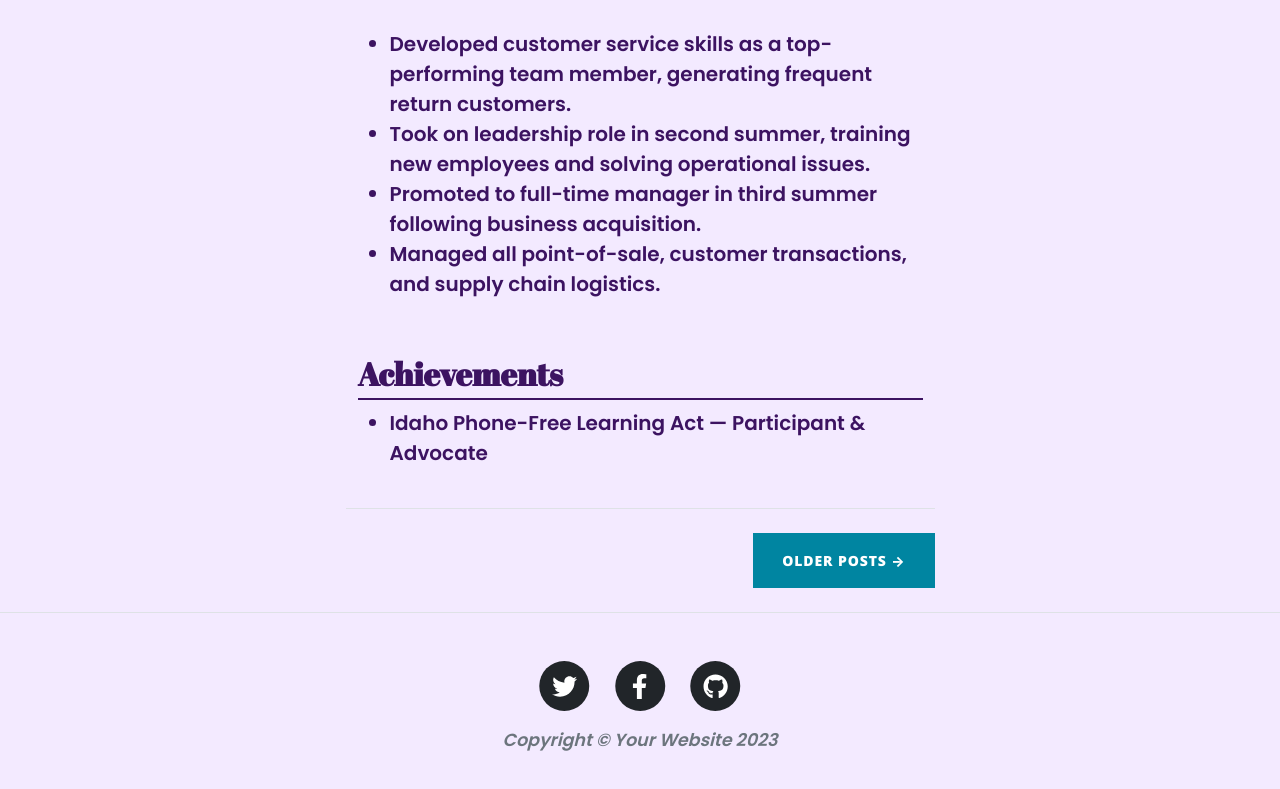
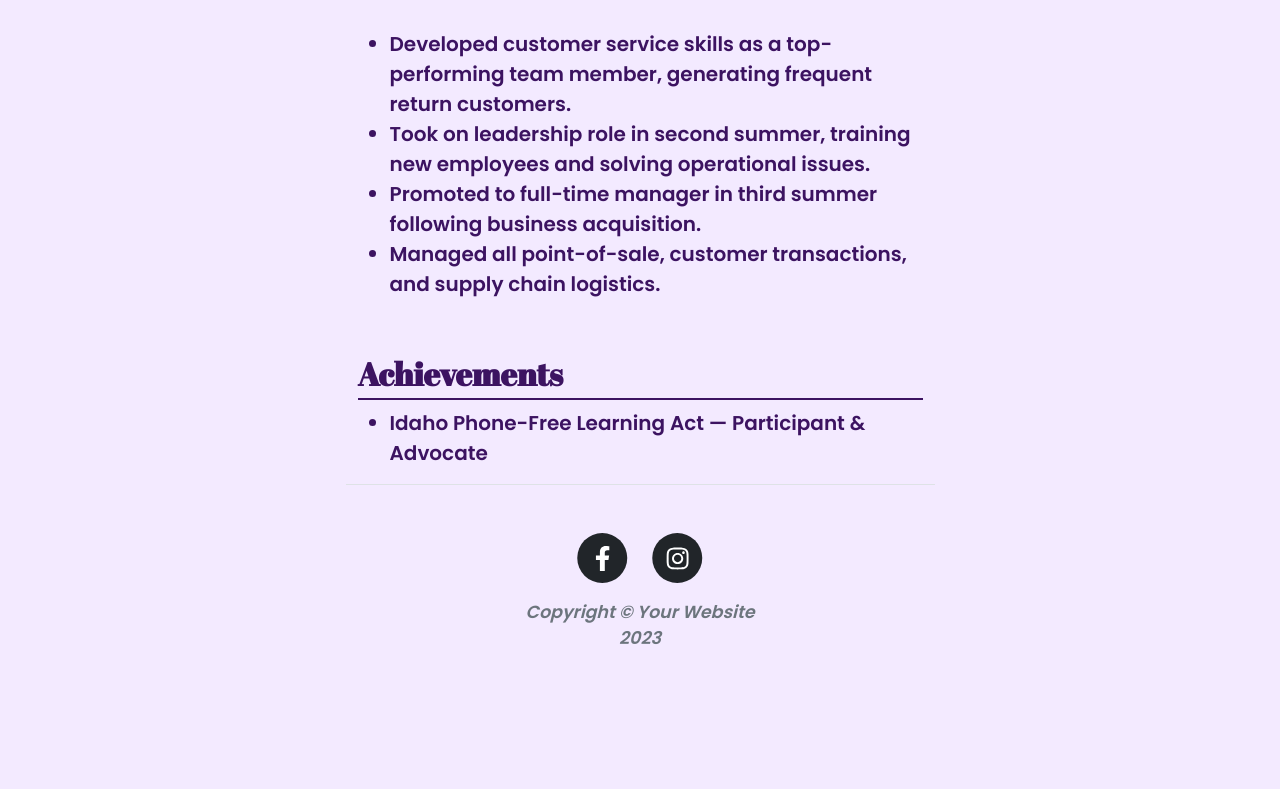
Before and after one commit to addilynmlewis/final-IS201.AddieL, a plain HTML site: page index.html in a window 1280 px wide. Shown: the part 1293-2082 px from the top of the page. After the commit the page ends 1993 px from the top, so only its background shows below. Drawn offline with nearby package versions, Linux system fonts and the light colour scheme.

Commit message:
Update index.html

```diff
--- a/index.html
+++ b/index.html
@@ -177,30 +177,13 @@
         </div>
     </div>
 </div>
-
-                    <!-- Divider-->
-                    <hr class="my-4" />
-                    <!-- Pager-->
-                    <div class="d-flex justify-content-end mb-4"><a class="btn btn-primary text-uppercase" href="#!">Older Posts →</a></div>
-                </div>
-            </div>
-        </div>
-        <!-- Footer-->
         <footer class="border-top">
             <div class="container px-4 px-lg-5">
                 <div class="row gx-4 gx-lg-5 justify-content-center">
                     <div class="col-md-10 col-lg-8 col-xl-7">
                         <ul class="list-inline text-center">
                             <li class="list-inline-item">
-                                <a href="#!">
-                                    <span class="fa-stack fa-lg">
-                                        <i class="fas fa-circle fa-stack-2x"></i>
-                                        <i class="fab fa-twitter fa-stack-1x fa-inverse"></i>
-                                    </span>
-                                </a>
-                            </li>
-                            <li class="list-inline-item">
-                                <a href="#!">
+    <a href="https://facebook.com/Addilyn.mareid">
         <span class="fa-stack fa-lg">
             <i class="fas fa-circle fa-stack-2x"></i>
             <i class="fab fa-facebook-f fa-stack-1x fa-inverse"></i>
@@ -208,10 +191,10 @@
     </a>
 </li>
 <li class="list-inline-item">
-                                <a href="#!">
+    <a href="https://instagram.com/Addilyn.mareid">
         <span class="fa-stack fa-lg">
             <i class="fas fa-circle fa-stack-2x"></i>
-                                        <i class="fab fa-github fa-stack-1x fa-inverse"></i>
+            <i class="fab fa-instagram fa-stack-1x fa-inverse"></i>
         </span>
     </a>
 </li>
```
Lines whose indentation alone changed are shown as unchanged.
